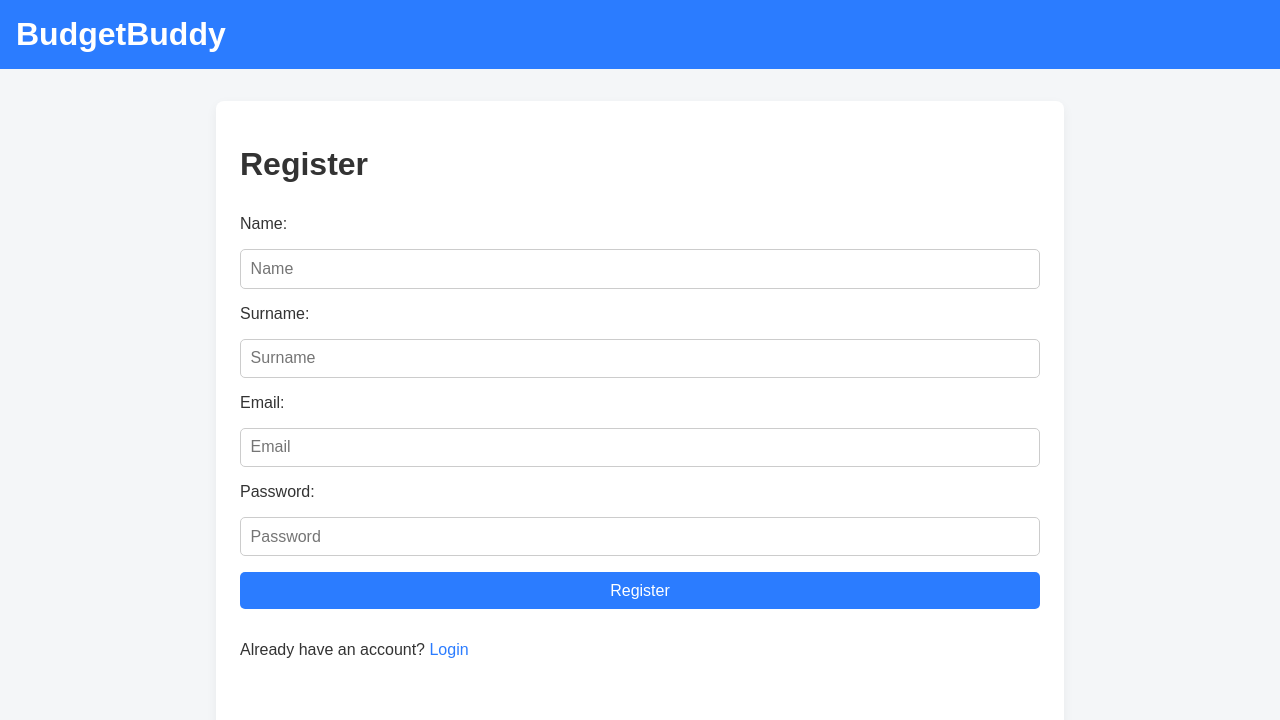
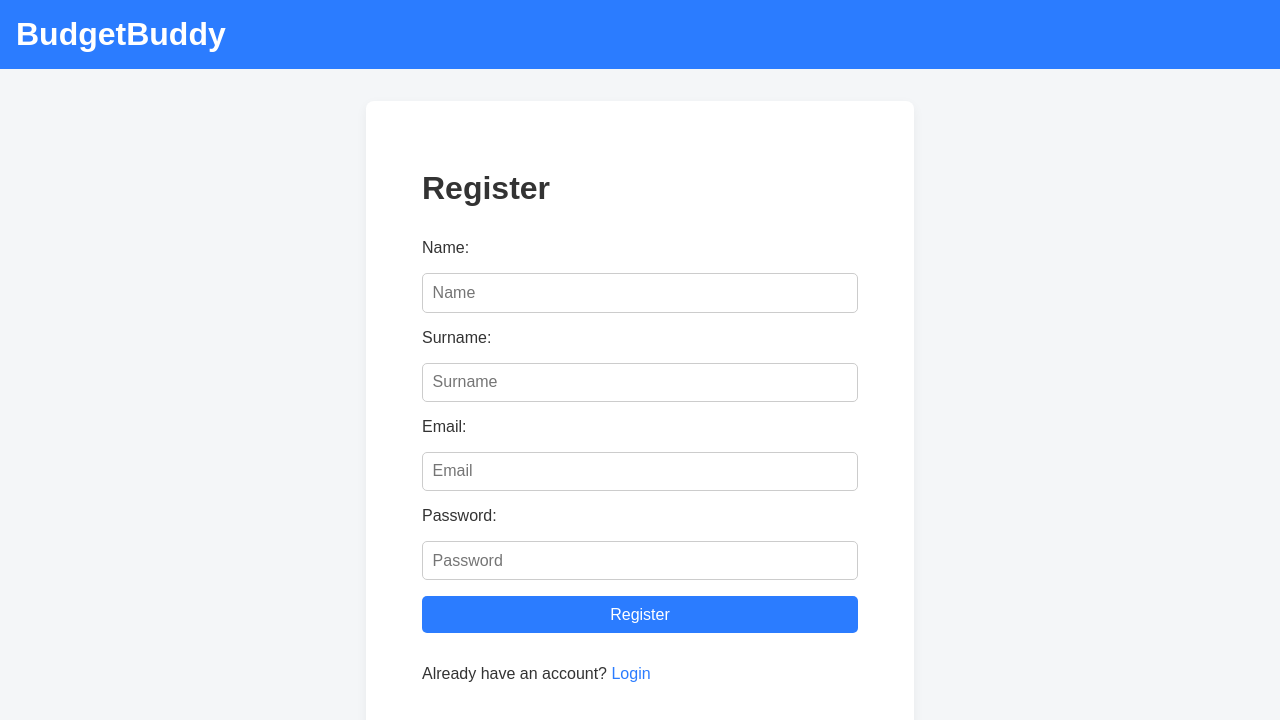
Before and after one commit to T4D0M3K4/FFT, a React app in the folder frontend/: page /register in a window 1280 px wide. Shown: the top 720 px of the page. Built offline with nearby package versions, Linux system fonts and the light colour scheme; the HTML template or start-up script is replaced by a standard one.

Commit message:
Commit #14

```diff
--- a/frontend/src/Pages/Register/Register.jsx
+++ b/frontend/src/Pages/Register/Register.jsx
@@ -1,6 +1,7 @@
 import { useState } from "react";
 import api from "../../API/API";
 import { Link } from "react-router-dom";
+import "./register.css";
 
 const Register = () => {
 
@@ -29,8 +30,8 @@ const Register = () => {
     };
 
     return(
-        <div className='container'>
-            <form onSubmit={handleSubmit}>
+        <div className='register-container'>
+            <form onSubmit={handleSubmit} className="register-form">
                 <h1>Register</h1>
                 <label htmlFor="name">Name:</label>
                 <input id="name" placeholder="Name" value={name} onChange={(e) => setName(e.target.value)} required/>
--- /dev/null
+++ b/frontend/src/Pages/Register/register.css
@@ -0,0 +1,21 @@
+
+.register-container{
+    display: flex;
+    justify-content: center;
+    align-items: center;
+    max-width: 500px;
+    min-height: 500px;
+    margin: 2rem auto;
+    padding: 1rem 1.5rem;
+    background-color: white;
+    border-radius: 8px;
+    box-shadow: 0 4px 12px rgba(0, 0, 0, 0.05);
+}
+
+.register-form{
+    /* background-color: black;   */
+    /* color: white; */
+    padding: 2rem;
+    width: 100%;
+    border-radius: 8px;
+}
```
